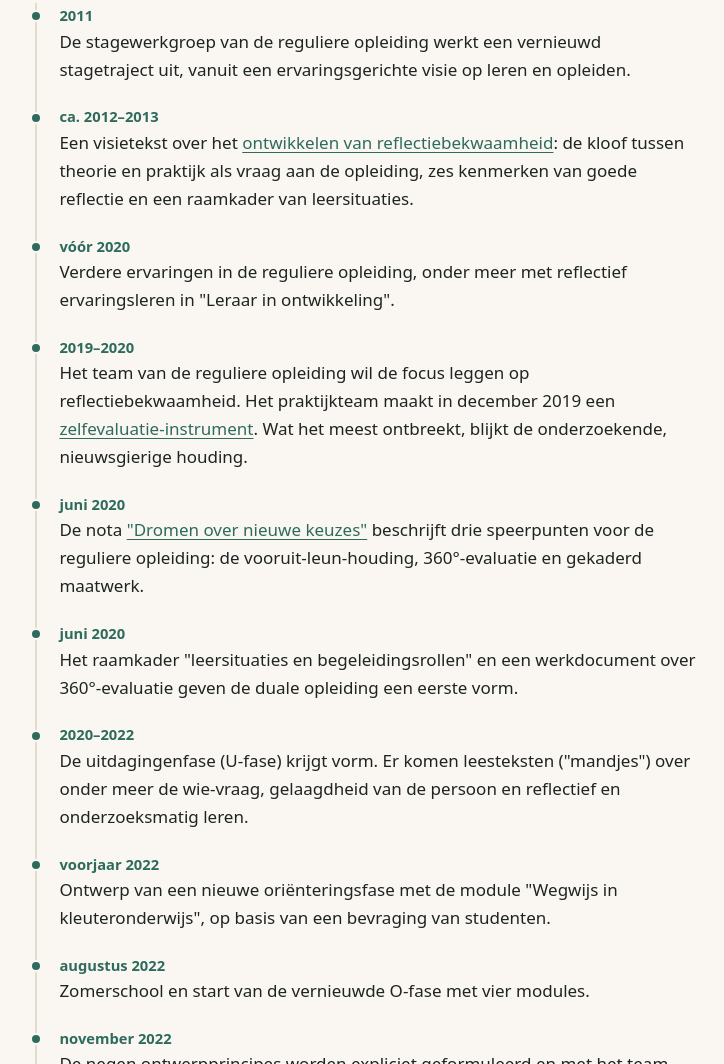
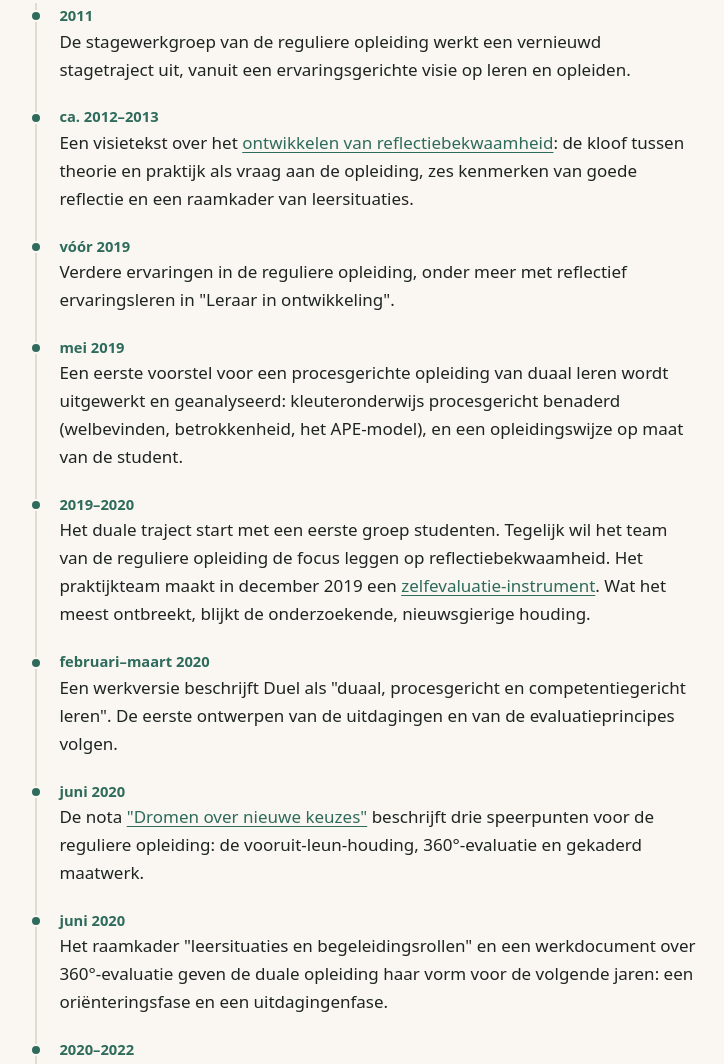
Before and after one commit to pvsanden/DUEL, a plain HTML site: page waarom.html in a window 1280 px wide. Shown: the part 4386-5450 px from the top of the page, without its empty margins (77-801 px from the left). Drawn offline with Linux system fonts and the light colour scheme.

Commit message:
bibliotheek af als werkbasis

```diff
--- a/waarom.html
+++ b/waarom.html
@@ -110,10 +110,12 @@
       <ol class="timeline">
         <li><span class="when">2011</span>De stagewerkgroep van de reguliere opleiding werkt een vernieuwd stagetraject uit, vanuit een ervaringsgerichte visie op leren en opleiden.</li>
         <li><span class="when">ca. 2012–2013</span>Een visietekst over het <a href="aanloop-reflectiebekwaamheid.html">ontwikkelen van reflectiebekwaamheid</a>: de kloof tussen theorie en praktijk als vraag aan de opleiding, zes kenmerken van goede reflectie en een raamkader van leersituaties.</li>
-        <li><span class="when">vóór 2020</span>Verdere ervaringen in de reguliere opleiding, onder meer met reflectief ervaringsleren in "Leraar in ontwikkeling".</li>
-        <li><span class="when">2019–2020</span>Het team van de reguliere opleiding wil de focus leggen op reflectiebekwaamheid. Het praktijkteam maakt in december 2019 een <a href="aanloop-reflectiebekwaamheid.html#instrument">zelfevaluatie-instrument</a>. Wat het meest ontbreekt, blijkt de onderzoekende, nieuwsgierige houding.</li>
+        <li><span class="when">vóór 2019</span>Verdere ervaringen in de reguliere opleiding, onder meer met reflectief ervaringsleren in "Leraar in ontwikkeling".</li>
+        <li><span class="when">mei 2019</span>Een eerste voorstel voor een procesgerichte opleiding van duaal leren wordt uitgewerkt en geanalyseerd: kleuteronderwijs procesgericht benaderd (welbevinden, betrokkenheid, het APE-model), en een opleidingswijze op maat van de student.</li>
+        <li><span class="when">2019–2020</span>Het duale traject start met een eerste groep studenten. Tegelijk wil het team van de reguliere opleiding de focus leggen op reflectiebekwaamheid. Het praktijkteam maakt in december 2019 een <a href="aanloop-reflectiebekwaamheid.html#instrument">zelfevaluatie-instrument</a>. Wat het meest ontbreekt, blijkt de onderzoekende, nieuwsgierige houding.</li>
+        <li><span class="when">februari–maart 2020</span>Een werkversie beschrijft Duel als "duaal, procesgericht en competentiegericht leren". De eerste ontwerpen van de uitdagingen en van de evaluatieprincipes volgen.</li>
         <li><span class="when">juni 2020</span>De nota <a href="#herkomst">"Dromen over nieuwe keuzes"</a> beschrijft drie speerpunten voor de reguliere opleiding: de vooruit-leun-houding, 360°-evaluatie en gekaderd maatwerk.</li>
-        <li><span class="when">juni 2020</span>Het raamkader "leersituaties en begeleidingsrollen" en een werkdocument over 360°-evaluatie geven de duale opleiding een eerste vorm.</li>
+        <li><span class="when">juni 2020</span>Het raamkader "leersituaties en begeleidingsrollen" en een werkdocument over 360°-evaluatie geven de duale opleiding haar vorm voor de volgende jaren: een oriënteringsfase en een uitdagingenfase.</li>
         <li><span class="when">2020–2022</span>De uitdagingenfase (U-fase) krijgt vorm. Er komen leesteksten ("mandjes") over onder meer de wie-vraag, gelaagdheid van de persoon en reflectief en onderzoeksmatig leren.</li>
         <li><span class="when">voorjaar 2022</span>Ontwerp van een nieuwe oriënteringsfase met de module "Wegwijs in kleuteronderwijs", op basis van een bevraging van studenten.</li>
         <li><span class="when">augustus 2022</span>Zomerschool en start van de vernieuwde O-fase met vier modules.</li>
```
Also changed, not shown: index.html (+3 -3 lines).
